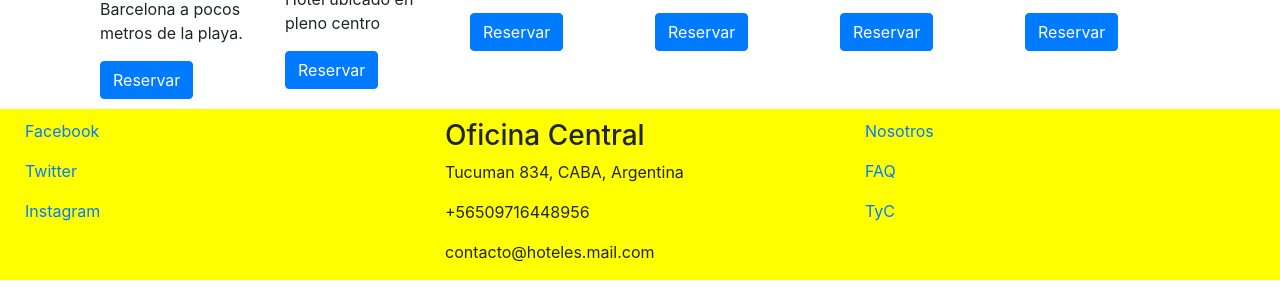
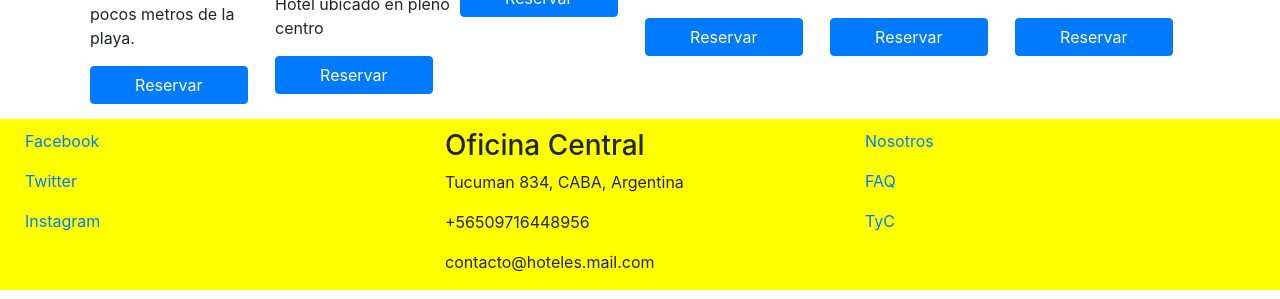
Before and after one commit to paulomed/Guia-Hoteles, a website: page index.html in a window 1280 px wide. Shown: the part 501-800 px from the top of the page. Drawn offline with nearby package versions, Linux system fonts and the light colour scheme.

Commit message:
Botones adheridos - Falta cambiar botones a Flex

```diff
--- a/css/main.css
+++ b/css/main.css
@@ -12,4 +12,13 @@
 
 .card-hotel {
     flex: 1 150px;
+    padding: 5px 5px 5px 5px;
 }
+
+.btn-reserva {
+    width: 90%;
+    position: static;
+    left: 0;
+    right: 0;
+    bottom: 10px;
+}
--- a/index.html
+++ b/index.html
@@ -35,32 +35,32 @@
         <div class="col-lg-3 card-hotel">
           <h2>Hotel Barcelona</h2>
           <p>Hotel ubicado en pleno centro de Barcelona a pocos metros de la playa.</p>
-          <button class="btn btn-primary">Reservar</button>
+          <button class="btn btn-primary btn-reserva">Reservar</button>
         </div>
         <div class="col-lg-3 card-hotel">
           <h2>Hotel Buenos Aires</h2>
           <p>Hotel ubicado en pleno centro</p>
-          <button class="btn btn-primary">Reservar</button>
+          <button class="btn btn-primary btn-reserva">Reservar</button>
         </div>
         <div class="col-lg-3 card-hotel">
           <h2>Hotel Lima</h2>
           <p>Hotel en pleno centro capitalino.</p>
-          <button class="btn btn-primary">Reservar</button>
+          <button class="btn btn-primary btn-reserva">Reservar</button>
         </div>
         <div class="col-lg-3 card-hotel">
           <h2>Hotel Sao Paulo</h2>
           <p>Hotel ubicado al costado de la playa.</p>
-          <button class="btn btn-primary">Reservar</button>
+          <button class="btn btn-primary btn-reserva">Reservar</button>
         </div>
         <div class="col-lg-3 card-hotel">
           <h2>Hotel Madrid</h2>
           <p>Hotel ubicado en pleno centro.</p>
-          <button class="btn btn-primary">Reservar</button>
+          <button class="btn btn-primary btn-reserva">Reservar</button>
         </div>
         <div class="col-lg-3 card-hotel">
           <h2>Hotel Asunción</h2>
           <p>Hotel ubicado en pleno centro</p>
-          <button class="btn btn-primary">Reservar</button>
+          <button class="btn btn-primary btn-reserva">Reservar</button>
         </div>
     </div>
 
```
